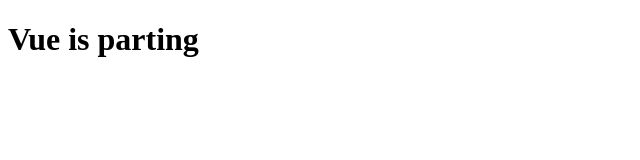
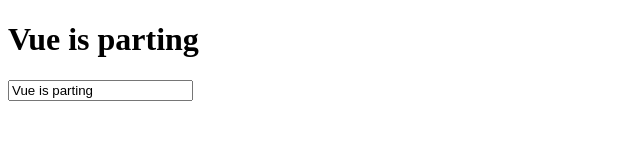
Before and after one commit to redigebretsi/Vue3-Concepts, a plain HTML site: page index.html in a window 1280 px wide. Shown: the whole page, without its empty margins (0-640 px from the left). Drawn offline with nearby package versions, Linux system fonts and the light colour scheme.

Commit message:
2 way data binding using v-model

```diff
--- a/index.html
+++ b/index.html
@@ -7,7 +7,9 @@
     <title>Document</title>
 </head>
 <body>
-    <div id="shopping-list"><h1>{{header}}</h1></div>
+    <div id="shopping-list"><h1>{{header}}</h1>
+        <input v-model="header">
+    </div>
     <script src="https://unpkg.com/vue@3"></script>
     <script>
         Vue.createApp({
```
